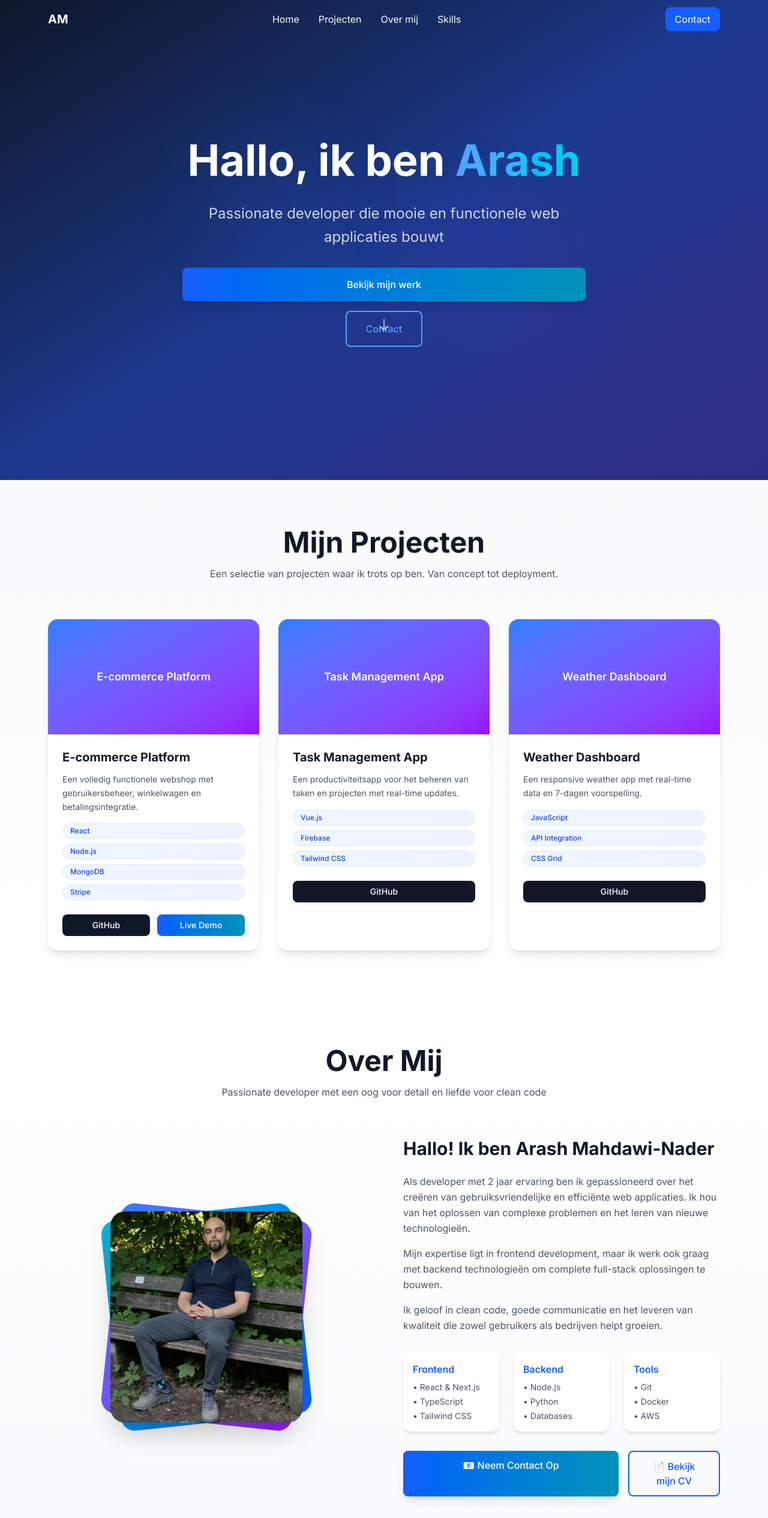
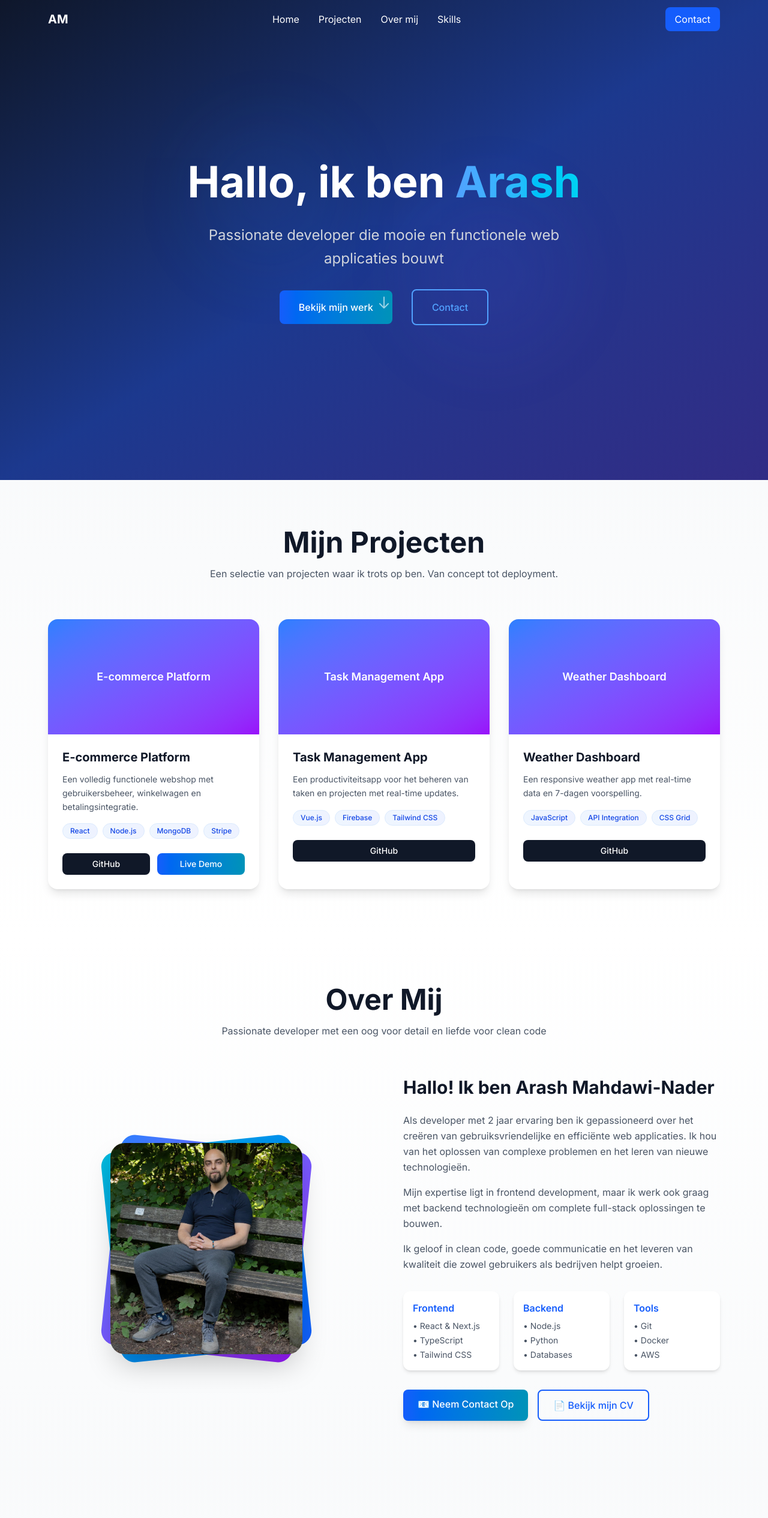
Before and after one commit to ArashMahdawi/portfolio, a Next.js app: page / in a window 1280 px wide. Shown: the top 2530 px of the page at 60% size. Built offline with nearby package versions, Linux system fonts and the light colour scheme.

Commit message:
Desktop knoppen in blauw breedte gefixed

```diff
--- a/src/app/globals.css
+++ b/src/app/globals.css
@@ -41,22 +41,25 @@ main, section {
   max-width: 100vw;
 }
 
-/* Specifieke fix voor gradient backgrounds */
-.bg-gradient-to-br, .bg-gradient-to-r {
-  width: 100%;
+/* Vervang de huidige regel met deze specifiekere versie: */
+section.bg-gradient-to-br,
+section.bg-gradient-to-r,
+div.bg-gradient-to-br:not(.w-14):not(.flex):not(.space-y-6),
+div.bg-gradient-to-r:not(.w-14):not(.flex):not(.space-y-6) {
+    width: 100%;
 }
 
 /* Voeg dit toe aan je globals.css */
 
 /* Specifieke fix voor BackToTop knop */
-.back-to-top-btn {
+/* .back-to-top-btn {
   width: 48px !important;
   height: 48px !important;
   min-width: 48px !important;
   max-width: 48px !important;
   padding: 0 !important;
   box-sizing: content-box !important;
-}
+} */
 
 
 /* Verbeter touch targets voor mobiel */
--- a/src/components/BackToTop.tsx
+++ b/src/components/BackToTop.tsx
@@ -36,14 +36,20 @@ export default function BackToTop() {
           whileHover={{ scale: 1.1, y: -2 }}
           whileTap={{ scale: 0.9 }}
           onClick={scrollToTop}
-  className="back-to-top-btn fixed bottom-8 right-8 bg-gradient-to-r from-blue-600 to-cyan-600 text-white rounded-full shadow-lg hover:shadow-xl transition-all z-50 flex items-center justify-center"
+          style={{
+            width: '48px',
+            height: '48px',
+            minWidth: '48px',
+            maxWidth: '48px',
+            padding: '0'
+          }}
+          className="fixed bottom-8 right-8 bg-gradient-to-r from-blue-600 to-cyan-600 text-white rounded-full shadow-lg hover:shadow-xl transition-all z-50 flex items-center justify-center"
           aria-label="Scroll to top"
         >
           <svg className="w-5 h-5" fill="none" stroke="currentColor" viewBox="0 0 24 24">
             <path strokeLinecap="round" strokeLinejoin="round" strokeWidth={2} d="M5 10l7-7m0 0l7 7m-7-7v18" />
           </svg>
         </motion.button>
-
       )}
     </AnimatePresence>
   )
--- a/src/components/sections/About.tsx
+++ b/src/components/sections/About.tsx
@@ -121,8 +121,8 @@ export default function About() {
               ))}
             </motion.div>
 
-            {/* CTA Buttons */}
-            <motion.div
+         {/* CTA Buttons - smaller op desktop */}
+<motion.div
   initial={{ opacity: 0, y: 20 }}
   whileInView={{ opacity: 1, y: 0 }}
   transition={{ duration: 0.6, delay: 0.6 }}
@@ -133,7 +133,7 @@ export default function About() {
     href="#contact"
     whileHover={{ scale: 1.05, y: -2 }}
     whileTap={{ scale: 0.95 }}
-    className="bg-gradient-to-r from-blue-600 to-cyan-600 text-white px-8 py-3 rounded-lg font-medium shadow-lg hover:shadow-xl transition-all text-center"
+    className="bg-gradient-to-r from-blue-600 to-cyan-600 text-white px-6 py-3 rounded-lg font-medium shadow-lg hover:shadow-xl transition-all text-center sm:w-auto"
   >
     📧 Neem Contact Op
   </motion.a>
@@ -142,7 +142,7 @@ export default function About() {
     target="_blank"
     whileHover={{ scale: 1.05, y: -2 }}
     whileTap={{ scale: 0.95 }}
-    className="border-2 border-blue-600 text-blue-600 px-8 py-3 rounded-lg font-medium hover:bg-blue-600 hover:text-white transition-all text-center"
+    className="border-2 border-blue-600 text-blue-600 px-6 py-3 rounded-lg font-medium hover:bg-blue-600 hover:text-white transition-all text-center sm:w-auto"
   >
     📄 Bekijk mijn CV
   </motion.a>
--- a/src/components/sections/Hero.tsx
+++ b/src/components/sections/Hero.tsx
@@ -47,14 +47,14 @@ export default function Hero() {
         </motion.p>
 
         <motion.div
-          className="flex gap-4 justify-center flex-wrap"
+  className="flex gap-8 justify-center items-center"
   initial={{ opacity: 0, y: 30 }}
   animate={{ opacity: 1, y: 0 }}
   transition={{ duration: 0.8, delay: 0.6 }}
 >
   <motion.a
     href="#projects"
-            className="bg-gradient-to-r from-blue-600 to-cyan-600 text-white px-6 py-3 sm:px-8 sm:py-4 rounded-lg font-medium shadow-lg hover:shadow-xl transition-all duration-300"
+    className="bg-gradient-to-r from-blue-600 to-cyan-600 text-white px-8 py-4 rounded-lg font-medium"
     whileHover={{ scale: 1.05, y: -2 }}
     whileTap={{ scale: 0.95 }}
   >
@@ -62,7 +62,7 @@ export default function Hero() {
   </motion.a>
   <motion.a
     href="#contact"
-            className="border-2 border-blue-400 text-blue-400 px-6 py-3 sm:px-8 sm:py-4 rounded-lg font-medium hover:bg-blue-400 hover:text-white transition-all duration-300"
+    className="border-2 border-blue-400 text-blue-400 px-8 py-4 rounded-lg font-medium"
     whileHover={{ scale: 1.05, y: -2 }}
     whileTap={{ scale: 0.95 }}
   >
--- a/src/components/sections/Skills.tsx
+++ b/src/components/sections/Skills.tsx
@@ -129,7 +129,7 @@ export default function Skills() {
                 transition={{ duration: 0.5, delay: index * 0.1 }}
                 viewport={{ once: true }}
                 whileHover={{ scale: 1.05, y: -2 }}
-                className="bg-gradient-to-r from-yellow-100 to-orange-100 text-orange-800 px-6 py-3 rounded-full text-sm font-medium border border-orange-200 shadow-md"
+                className="bg-gradient-to-r from-yellow-100 to-orange-100 text-orange-800 px-6 py-3 rounded-full text-sm font-medium border border-orange-200 shadow-md inline-block w-fit"
               >
                 🚀 {tech}
               </motion.span>
```
Lines whose indentation alone changed are shown as unchanged.
